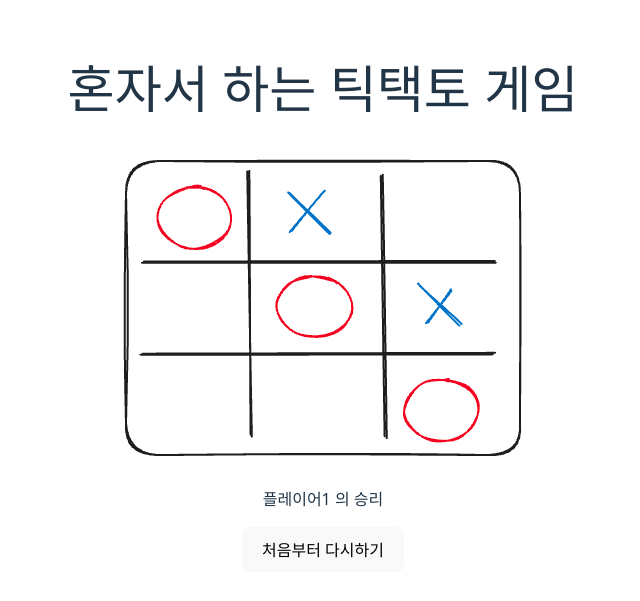
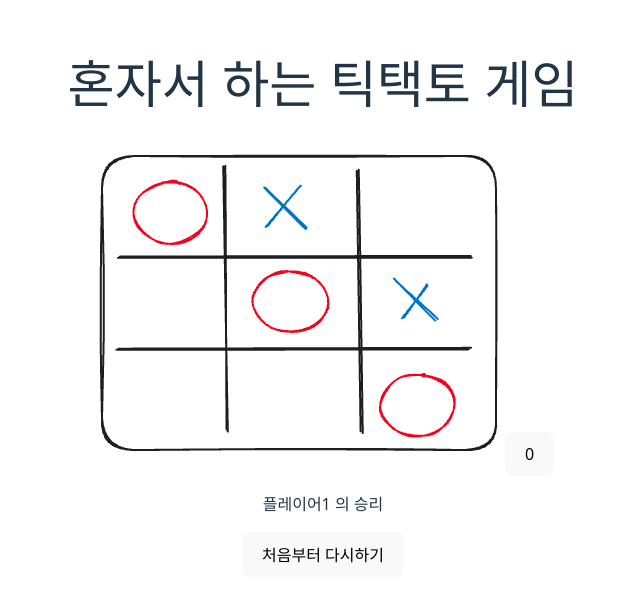
Before and after one commit to KJJDSA/tic_tac_toe_game, a React (Vite) app: page / in a window 1280 px wide. Shown: the part 101-702 px from the top of the page, without its empty margins (317-957 px from the left). Built offline with nearby package versions, Linux system fonts and the light colour scheme.

Commit message:
컴포넌트 구조  재조정: 리셋버튼을 molecules -> atom 으로 변경

```diff
--- a/src/components/Atoms/ResetButton.jsx
+++ b/src/components/Atoms/ResetButton.jsx
@@ -1,9 +1,9 @@
 import React from 'react'
 
-const ResetButton = ({ children }) => {
+const ResetButton = ({ onReset, children }) => {
   return (
     <div>
-      <button>{children}</button>
+      <button onClick={onReset} >{children}</button>
     </div>
   )
 }
--- a/src/components/Atoms/StatusBar.jsx
+++ b/src/components/Atoms/StatusBar.jsx
@@ -5,8 +5,7 @@ const StatusBar = ({target, status}) => {
     targetData: ["플레이어1", "플레이어2"],
     statusData: {
       turn: "턴",
-      win: "승리",
-      lose: "패배",
+      win: "승리"
     }
   }
   return (
--- a/src/components/Molecules/ResetButtons.jsx
+++ /dev/null
@@ -1,15 +0,0 @@
-// import React, { useState } from 'react'
-import ResetButton from '../Atoms/ResetButton'
-
-const ResetButtons = () => {
-  // const [isEnd, setIsEnd] = useState(false)
-  const isEnd = false
-  const button = isEnd ? '다시하기' : '처음부터 다시하기'
-  return (
-    <div>
-      <ResetButton>{button}</ResetButton>
-    </div>
-  )
-}
-
-export default ResetButtons
--- a/src/components/Molecules/TicTacToe.jsx
+++ b/src/components/Molecules/TicTacToe.jsx
@@ -1,13 +1,31 @@
-import React, { Component } from 'react'
+import React from 'react'
 import StatusBar from '../Atoms/StatusBar'
+import ResetButton from '../Atoms/ResetButton'
 
-export default class TicTacToe extends Component {
-  render() {
-    return (
-      <div>
-        <img src="src/assets/tictactoeSample.png" alt="" />
-        <StatusBar target={0} status="win" />
-      </div>
-    )
+const TicTacToe = () => {
+  const [roundData, setRoundData] = React.useState({
+    count: 0,
+  })
+  // 게임 진행을 저장하는 함수
+  const setRoundDataCount = (newCount) => {
+    setRoundData({
+      count: newCount,
+    })
   }
+
+  return (
+    <div>
+      {/* 틱택토 게임 본체 */}
+      <img src="src/assets/tictactoeSample.png" alt="" />
+      <button onClick={() => setRoundDataCount(roundData.count + 1)}>{roundData.count}</button>
+
+      {/* 차례, 승리여부를 알려주는 스테이터스 바 */}
+      <StatusBar target={0} status="win" />
+
+      {/* ResetButton 아톰에는 onReset 메소드가 필요하다. */}
+      <ResetButton onReset={() => setRoundDataCount(0)}>처음부터 다시하기</ResetButton>
+    </div>
+  )
 }
+
+export default TicTacToe
--- a/src/components/Organisms/Playing.jsx
+++ b/src/components/Organisms/Playing.jsx
@@ -1,18 +1,17 @@
 import React from 'react'
-import ResetButtons from '../Molecules/ResetButtons'
 import TicTacToe from '../Molecules/TicTacToe'
 
 const Playing = ({gameId}) => {
-  const gameModule = gameId === 'tictactoe' ? <TicTacToe /> : <div>해당하는 게임이 없습니다.</div>
+  const gameModule = gameId === 'tictactoe'
+    ? <TicTacToe />
+    : <div>해당하는 게임이 없습니다.</div>
+
   return (
     <div>
       {/* 이곳에서 props 가 tictactoe 게임이라면 해당 Molecules 를 가져온다. 아니라면 해당하는게임이 없습니다 라는 메세지를 출력한다. */}
 
       {/* 게임이 실행될 Molcules. 우선 틱택토로 고정하나 이후 props 로 받을 수 있도록 변경 */}
       {gameModule}
-
-      {/* 다시하기, 처음부터 다시하기 버튼이 모인 Molecules */}
-      <ResetButtons />
     </div>
   )
 }
```
